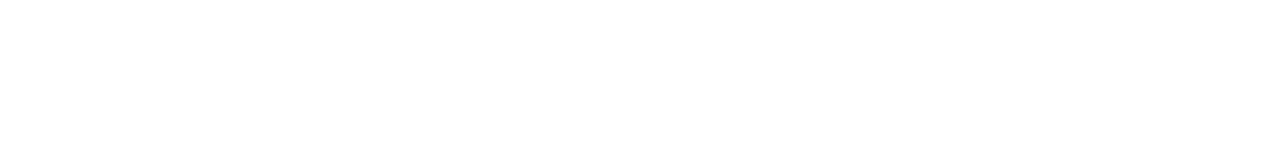
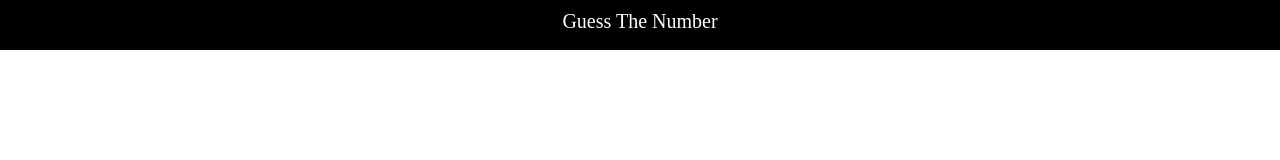
Before and after one commit to adiiverma40/guessTheNumber, a plain HTML site: page index.html in a window 1280 px wide. Drawn offline with Linux system fonts and the light colour scheme.

Commit message:
added intial items

```diff
--- a/index.html
+++ b/index.html
@@ -5,10 +5,12 @@
     <meta name="viewport" content="width=, initial-scale=1.0">
     <title>Guess The Number</title>
     <link rel="stylesheet" href="style.css">
-    <link rel="shortcut icon" href="favicon.ico" type="image/x-icon">
+    <link rel="shortcut icon" href="images/game.png" type="image/x-icon">
 </head>
 <body>
-
+        <header>
+            <p>Guess The Number</p>
+        </header>
 
 
 
--- a/style.css
+++ b/style.css
@@ -0,0 +1,37 @@
+*{
+    padding: 0;
+    margin: 0;
+}
+header{
+    background-color: black;
+    color:white;
+    height: 50px;
+}
+
+header p{
+    text-align: center;
+    padding-top:10px ;
+    font-size: 20px;
+}
+
+
+
+
+
+
+
+
+
+
+
+
+
+
+
+/*
+@media (max-width:394px){
+   p{
+    color: pink;
+    font-size: 5px;
+   }
+} */
```
Also changed, not shown: images/game.png (added).
